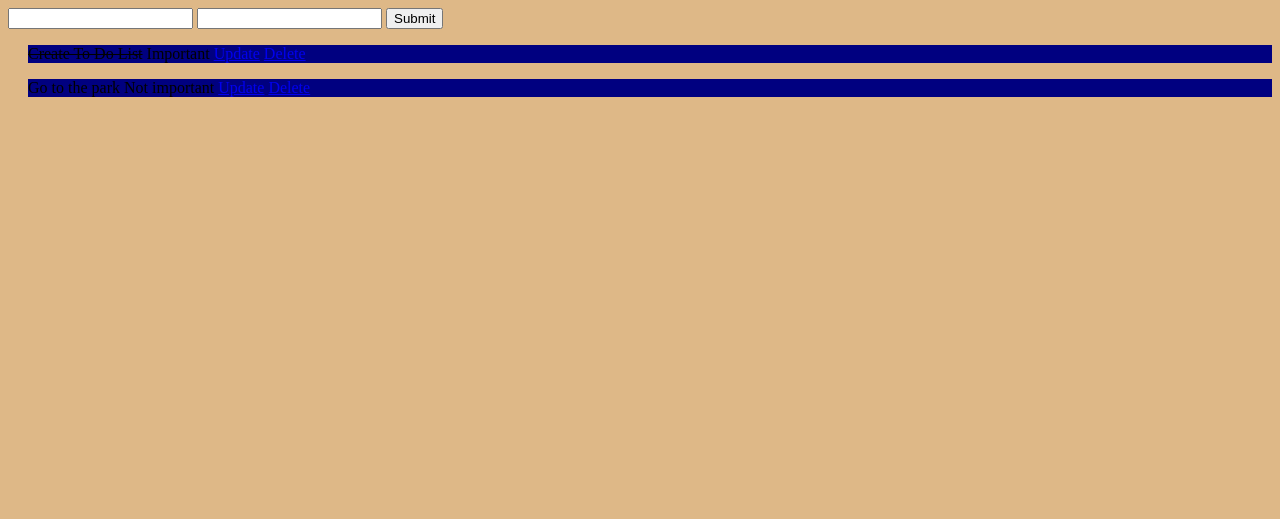
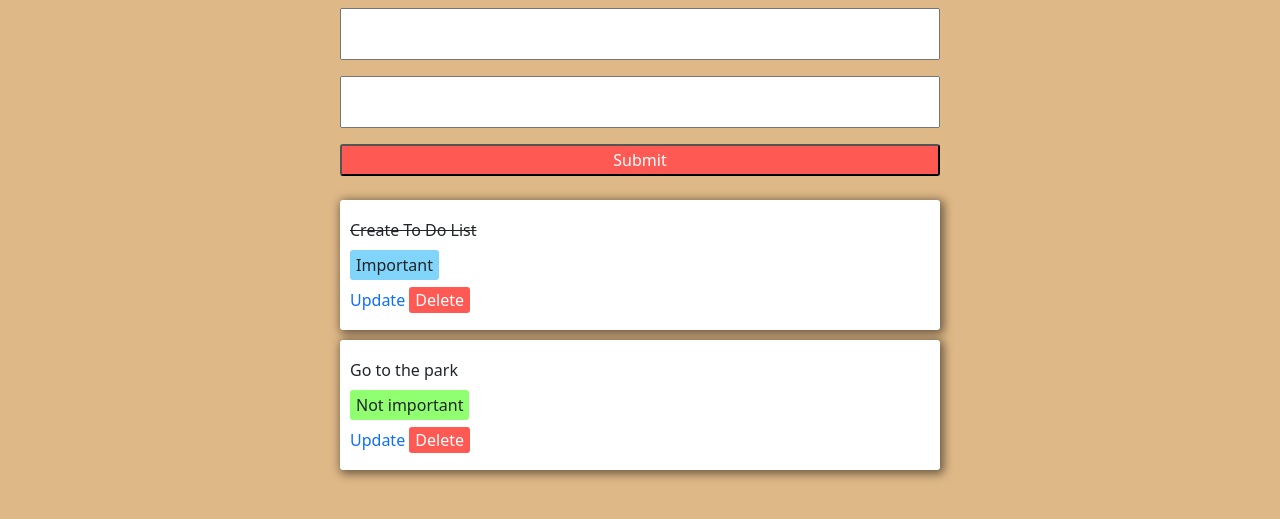
Before and after one commit to vlad8523/ToDoList, a Django app: template todoapp/todolist/templates/tasks/list.html in a window 1280 px wide. Shown: the top 519 px of the page. Run offline with Django 4.2, Linux system fonts and the light colour scheme; the template is opened without the code that fills it: values that come from a table or form of the project are taken from there, others are empty; data comes from the database, SQL or seed files in the repository; both versions use the stored data as it was after the commit; form fields are guessed from the names that the template uses.

Commit message:
Adding style on list.html.

```diff
--- a/todoapp/static/css/style.css
+++ b/todoapp/static/css/style.css
@@ -1,7 +1,75 @@
-div.item_row{
-    background-color: navy;
-    margin-left: 20px
+.center{
+    width:600px;
+    margin:auto;
+    /*padding:20px;*/
+}
+input{
+		width: 100%;
+		padding: 12px 20px;
+		margin: 8px 0;
+		box-sizing: border-box;
+}
+
+input::placeholder {
+    color: #d3d3d3;
+}
+a{
+    text-decoration: none;
+}
+p{
+    margin: 8px 0px;
+}
+.task-title{
+    display: inline-block;
+}
+.item_row{
+    background-color: white;
+    padding: 10px;
+    margin: 10px 0px;
+    border-radius: 3px;
+    box-shadow: 2px 2px 10px 2px rgba(0,0,0,0.5);
 }
 body{
     background-color: burlywood;
 }
+.btn-dng{
+    color: white;
+    background-color: #ff5954;
+    padding: 2px 6px 2px 6px;
+    border-radius: 3px;
+}
+.importance{
+    display: inline-block;
+    /*width: 100px;*/
+    border-radius: 3px;
+    padding: 3px 6px;
+}
+.imp{
+        background-color: #81d4fa;
+}
+.not-imp{
+    background-color: #90ff70;
+}
+.task-title{
+
+}
+.btn-sub{
+
+}
+/*.button {*/
+/*  text-decoration: none;*/
+/*  background-color: #EEEEEE;*/
+
+/*  padding: 2px 6px 2px 6px;*/
+/*  border-top: 1px solid #CCCCCC;*/
+/*  border-right: 1px solid #333333;*/
+/*  border-bottom: 1px solid #333333;*/
+/*  border-left: 1px solid #CCCCCC;*/
+/*}*/
+
+/*input{*/
+/*		width: 600px;*/
+/*		padding: 12px 20px;*/
+/*		margin: 8px 0;*/
+/*		box-sizing: border-box;*/
+/*}*/
--- a/todoapp/todolist/templates/tasks/list.html
+++ b/todoapp/todolist/templates/tasks/list.html
@@ -4,27 +4,43 @@
     }
 </style> -->
 {% load static %}
+<link href="https://cdn.jsdelivr.net/npm/bootstrap@5.3.0-alpha1/dist/css/bootstrap.min.css" rel="stylesheet" integrity="sha384-GLhlTQ8iRABdZLl6O3oVMWSktQOp6b7In1Zl3/Jr59b6EGGoI1aFkw7cmDA6j6gD" crossorigin="anonymous">
 <link rel="stylesheet" href="{% static 'css/style.css'%}"/>
-
+<div class="center">
     <form method="POST" action="/">
         {% csrf_token %}
         {{ form.title }}
         {{ form.importance}}
-    <input type="submit" name="Create Task">
+        <input class="btn-dng" type="submit" name="Create Task">
     </form>
 
     {% for task in tasks %}
         <div class='item_row'>
             <p>
+                <div class="task-title">
                     {% if task.complete == True %}
                         <strike>{{task}}</strike>
                     {% else %}
                         <span>{{task}}</span>
                     {% endif %}
+                </div>
+            </p>
+            <p>
+                {% if task.importance == "imp" %}
+                    <div class="importance imp">
+                        {{task.get_importance_display}}
+                    </div>
+                {% else %}
+                    <div class="importance not-imp">
+                        {{task.get_importance_display}}
 
-            {{task.get_importance_display}}
-            <a href="{% url 'update_task' task.id%}">Update</a>
-            <a href="{% url 'delete' task.id%}">Delete</a>
+                    </div>
+                {% endif %}
+            </p>
+            <p>
+                <a class="update" href="{% url 'update_task' task.id%}">Update</a>
+                <a class="btn-dng button" href="{% url 'delete' task.id%}">Delete</a>
             </p>
         </div>
     {% endfor %}
+</div>
```
Also changed, not shown: todoapp/db.sqlite3. Lines whose indentation alone changed are shown as unchanged.
